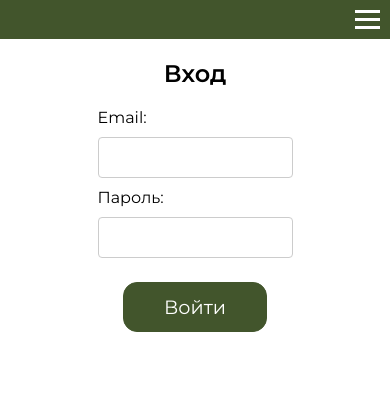
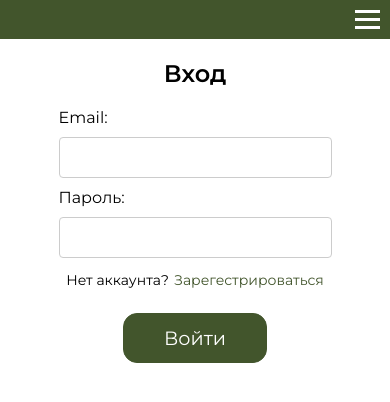
Before and after one commit to aauroraaborealisrs/test_diploma, a React (Create React App) app in the folder client/: page /login in a window 390 px wide. Shown: the top 402 px of the page. Built offline with nearby package versions, Linux system fonts and the light colour scheme.

Commit message:
refcator: some final changes

```diff
--- a/client/src/components/Login.tsx
+++ b/client/src/components/Login.tsx
@@ -72,6 +72,9 @@ const Login: React.FC = () => {
             className="css-13cymwt-control"
           />
         </div>
+        <div className="no-acc">
+          <p>Нет аккаунта?</p><a href="/register">Зарегестрироваться</a>
+        </div>
         <button
           type="submit"
           className="submit-button"
--- a/client/src/components/LoginVerify.tsx
+++ b/client/src/components/LoginVerify.tsx
@@ -11,14 +11,23 @@ const LoginVerify: React.FC = () => {
   const [errorMessage, setErrorMessage] = useState("");
 
   const [resendCooldown, setResendCooldown] = useState(() => {
-    const saved = localStorage.getItem(`resendTimestamp`);
+    const saved = localStorage.getItem("resendTimestamp");
     if (saved) {
       const secondsSince = Math.floor((Date.now() - Number(saved)) / 1000);
       const remaining = 60 - secondsSince;
       return remaining > 0 ? remaining : 0;
+    } else {
+      const now = Date.now();
+      localStorage.setItem("resendTimestamp", now.toString());
+      return 60;
     }
-    return 0;
   });
+
+  useEffect(() => {
+    return () => {
+      localStorage.removeItem("resendTimestamp");
+    };
+  }, []);
 
   const location = useLocation();
   const navigate = useNavigate();
@@ -65,7 +74,9 @@ const LoginVerify: React.FC = () => {
 
       navigate(role === "trainer" ? "/analysis-results" : "/my-analysis");
     } catch (error: any) {
-      const msg = error.response?.data?.message || "Введённый код неверен или истёк срок его действия";
+      const msg =
+        error.response?.data?.message ||
+        "Введённый код неверен или истёк срок его действия";
       setErrorMessage(msg);
       console.error("Verification error:", msg);
       setError(true);
--- a/client/src/components/RegisterTrainer.tsx
+++ b/client/src/components/RegisterTrainer.tsx
@@ -36,10 +36,11 @@ const schema = yup.object().shape({
 
   middle_name: yup
     .string()
-    .min(2, "Минимум 2 буквы")
     .max(25, "Слишком длинное отчество")
     .matches(cyrillicOnly, "Отчество должно содержать только буквы кириллицы")
-    .nullable(),
+    .transform((value) => (value === "" ? null : value))
+    .nullable()
+    .notRequired(),
 
   last_name: yup
     .string()
@@ -48,12 +49,8 @@ const schema = yup.object().shape({
     .matches(cyrillicOnly, "Фамилия должна содержать только буквы кириллицы")
     .required("Введите фамилию"),
 
-  gender: yup
-    .object()
-    .nullable()
-    .required("Выберите пол"),
+  gender: yup.object().nullable().required("Выберите пол"),
 });
-
 
 const RegisterTrainer: React.FC = () => {
   const navigate = useNavigate();
@@ -90,11 +87,11 @@ const RegisterTrainer: React.FC = () => {
       });
     } catch (error: any) {
       toast.error(
-        error.response?.data?.message || "Ошибка при отправке кода подтверждения"
+        error.response?.data?.message ||
+          "Ошибка при отправке кода подтверждения"
       );
     }
   };
-
 
   return (
     <div className="register-form">
--- a/client/src/components/trainers/AssignedAnalyses.tsx
+++ b/client/src/components/trainers/AssignedAnalyses.tsx
@@ -16,6 +16,7 @@ interface AssignedAnalysis {
   assigned_to_team: boolean;
   student_first_name: string | null;
   student_last_name: string | null;
+  student_middle_name: string | null;
   team_name: string | null;
 }
 
@@ -136,7 +137,7 @@ export default function AssignedAnalyses() {
                   <td>
                     {analysis.assigned_to_team
                       ? "—"
-                      : `${analysis.student_first_name} ${analysis.student_last_name}`}
+                      : `${analysis.student_last_name} ${analysis.student_first_name} ${analysis.student_middle_name}`}
                   </td>
                   <td>
                     {analysis.assigned_to_team
--- a/client/src/styles/Login.css
+++ b/client/src/styles/Login.css
@@ -60,7 +60,7 @@
   font-size: 16px;
 }
 
-.verify-code-form{
+.verify-code-form {
   margin-top: 20px;
   display: flex;
   flex-direction: column;
@@ -70,26 +70,51 @@
   gap: 5px;
 }
 
-.verify-code-form input{
+.verify-code-form input {
   width: 55%;
 }
 
-.new-code{
+.new-code {
   font-size: 14px;
   color: darkgray;
   margin-top: 4px;
 }
 
-.resend-button{
-  color: #2D6C30;
+.resend-button {
+  color: #2d6c30;
   font-size: medium;
   background: none;
   border: none;
   height: fit-content;
 }
 
-@media screen and (max-width: 899px){
-  .verify-code-form{
-  max-width:none;
+.no-acc{
+  margin-top: 3px;
+  display: flex;
+  gap: 5px;
+  align-items: center;
+  justify-content: center;
+  flex-wrap: wrap;
 }
+
+.no-acc a{
+  color: var(--green-main);
 }
+
+@media (max-width: 899px) {
+  .verify-code-form {
+    max-width: none;
+  }
+}
+
+@media (max-width: 500px) {
+  .login-form form {
+    width: 70%;
+  }
+}
+
+@media (max-width: 425px) {
+  .no-acc, .no-acc a {
+    font-size: 14px;
+  }
+}
--- a/client/src/utils/api.ts
+++ b/client/src/utils/api.ts
@@ -1,10 +1,10 @@
 import axios from "axios";
 
-export const SERVER_LINK = "http://localhost:8080/api";
-export const WS_LINK = "ws://localhost:8080";
+// export const SERVER_LINK = "http://localhost:8080/api";
+// export const WS_LINK = "ws://localhost:8080";
 
-// export const SERVER_LINK = "https://test-diploma-1.onrender.com/api";
-// export const WS_LINK = "wss://test-diploma-1.onrender.com";
+export const SERVER_LINK = "https://test-diploma-1.onrender.com/api";
+export const WS_LINK = "wss://test-diploma-1.onrender.com";
 
 // export const SERVER_LINK = "https://test3-cupj.onrender.com/api";
 // export const WS_LINK = "wss://test3-cupj.onrender.com";
--- a/client/src/utils/validationSchemas.ts
+++ b/client/src/utils/validationSchemas.ts
@@ -25,10 +25,11 @@ email: yup
 
   middle_name: yup
     .string()
-    .min(2, "Минимум 2 буквы")
     .max(25, "Слишком длинное отчество")
     .matches(cyrillicOnly, "Отчество должно содержать только буквы кириллицы")
-    .nullable(),
+    .transform((value) => (value === "" ? null : value))
+    .nullable()
+    .notRequired(),
 
   last_name: yup
     .string()
@@ -39,25 +40,32 @@ email: yup
   birth_date: yup
     .string()
     .required("Введите дату рождения")
-    .test("is-valid-age", `Возраст должен быть не менее 14 лет`, function (value) {
+    .test(
+      "is-valid-age",
+      `Возраст должен быть не менее 14 лет`,
+      function (value) {
         if (!value) return false;
         const birthDate = dayjs(value);
         const today = dayjs();
         const age = today.diff(birthDate, "year");
         return age >= 14;
-    })
-    .test("not-today", "Дата рождения не может быть сегодняшней", function (value) {
+      }
+    )
+    .test(
+      "not-today",
+      "Дата рождения не может быть сегодняшней",
+      function (value) {
         if (!value) return false;
         const birthDate = dayjs(value).startOf("day");
         const today = dayjs().startOf("day");
         return !birthDate.isSame(today);
-    }),
+      }
+    ),
   gender: yup.object().nullable().required("Выберите пол"),
   sport: yup.object().nullable(),
   team: yup.object().nullable(),
   isTeamSport: yup.boolean(),
 });
-
 
 export const editStudentsSchema = yup.object().shape({
   email: yup
@@ -81,10 +89,11 @@ email: yup
 
   middle_name: yup
     .string()
-    .min(2, "Минимум 2 буквы")
     .max(25, "Слишком длинное отчество")
     .matches(cyrillicOnly, "Отчество должно содержать только буквы кириллицы")
-    .nullable(),
+    .transform((value) => (value === "" ? null : value))
+    .nullable()
+    .notRequired(),
 
   last_name: yup
     .string()
@@ -95,19 +104,27 @@ email: yup
   birth_date: yup
     .string()
     .required("Введите дату рождения")
-    .test("is-valid-age", `Возраст должен быть не менее 14 лет`, function (value) {
+    .test(
+      "is-valid-age",
+      `Возраст должен быть не менее 14 лет`,
+      function (value) {
         if (!value) return false;
         const birthDate = dayjs(value);
         const today = dayjs();
         const age = today.diff(birthDate, "year");
         return age >= 14;
-    })
-    .test("not-today", "Дата рождения не может быть сегодняшней", function (value) {
+      }
+    )
+    .test(
+      "not-today",
+      "Дата рождения не может быть сегодняшней",
+      function (value) {
         if (!value) return false;
         const birthDate = dayjs(value).startOf("day");
         const today = dayjs().startOf("day");
         return !birthDate.isSame(today);
-    }),
+      }
+    ),
   gender: yup.object().nullable().required("Выберите пол"),
   sport: yup.object().nullable(),
   team: yup.object().nullable(),
```
Also changed, not shown: client/src/components/VerifyCode.tsx (+14 -94 lines), 2 other files (tests, documents, lock files or other folders). Lines whose indentation alone changed are shown as unchanged.
